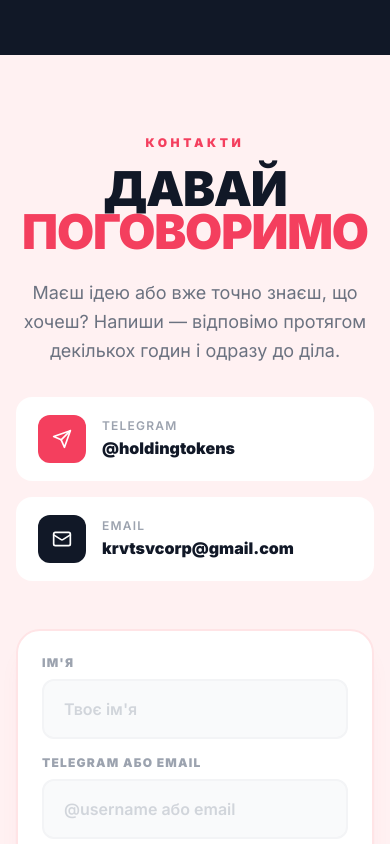
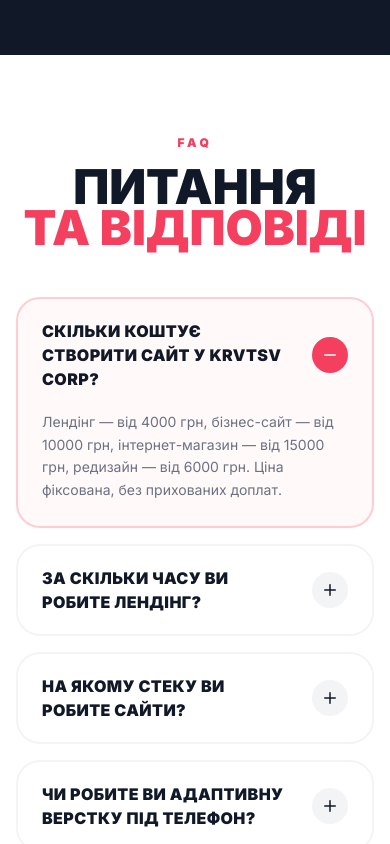
Before and after one commit to porustzi/krvtsv, a React (Vite) app in the folder project/: page / in a window 390 px wide. Shown: the part 7640-8484 px from the top of the page. Built offline with nearby package versions, Linux system fonts and the light colour scheme.

Commit message:
SEO boost: FAQ section + JSON-LD (WebSite/FAQ), hreflang, analytics slots
- New FAQ component with FAQPage rich-snippet JSON-LD (long-tail keywords)
- WebSite + SearchAction JSON-LD, hreflang alternates
- Google Analytics / Search Console verification placeholders
- Add FAQ to nav + footer

```diff
--- a/project/index.html
+++ b/project/index.html
@@ -12,6 +12,8 @@
     <meta name="robots" content="index, follow, max-image-preview:large" />
     <meta name="theme-color" content="#ffffff" />
     <link rel="canonical" href="https://krvtsv.pages.dev/" />
+    <link rel="alternate" hreflang="uk" href="https://krvtsv.pages.dev/" />
+    <link rel="alternate" hreflang="x-default" href="https://krvtsv.pages.dev/" />
 
     <meta name="geo.region" content="UA" />
     <meta name="geo.placename" content="Kyiv" />
@@ -38,6 +40,36 @@
     <link rel="preconnect" href="https://fonts.googleapis.com" />
     <link rel="preconnect" href="https://fonts.gstatic.com" crossorigin />
     <link href="https://fonts.googleapis.com/css2?family=Inter:wght@400;500;600;700;800;900&display=swap" rel="stylesheet" />
+
+    <!-- Google Analytics (replace G-XXXXXXXXXX with your ID) -->
+    <!--
+    <script async src="https://www.googletagmanager.com/gtag/js?id=G-XXXXXXXXXX"></script>
+    <script>
+      window.dataLayer = window.dataLayer || [];
+      function gtag(){dataLayer.push(arguments);}
+      gtag('js', new Date());
+      gtag('config', 'G-XXXXXXXXXX');
+    </script>
+    -->
+
+    <!-- Google Search Console verification (replace content with your code) -->
+    <!-- <meta name="google-site-verification" content="YOUR_VERIFICATION_CODE" /> -->
+
+    <!-- JSON-LD: WebSite + SearchAction -->
+    <script type="application/ld+json">
+    {
+      "@context": "https://schema.org",
+      "@type": "WebSite",
+      "name": "KRVTSV CORP",
+      "url": "https://krvtsv.pages.dev/",
+      "inLanguage": "uk",
+      "potentialAction": {
+        "@type": "SearchAction",
+        "target": "https://krvtsv.pages.dev/#contact",
+        "query-input": "required name=search_term"
+      }
+    }
+    </script>
 
     <!-- JSON-LD: Organization -->
     <script type="application/ld+json">
--- a/project/src/App.tsx
+++ b/project/src/App.tsx
@@ -4,6 +4,7 @@ import Advantages from './components/Advantages';
 import TopProject from './components/TopProject';
 import Prices from './components/Prices';
 import Process from './components/Process';
+import Faq from './components/Faq';
 import Contact from './components/Contact';
 import Footer from './components/Footer';
 
@@ -17,6 +18,7 @@ function App() {
         <TopProject />
         <Prices />
         <Process />
+        <Faq />
         <Contact />
       </main>
       <Footer />
--- /dev/null
+++ b/project/src/components/Faq.tsx
@@ -0,0 +1,97 @@
+import { motion } from 'framer-motion';
+import { Plus, Minus } from 'lucide-react';
+import { useState } from 'react';
+
+const faqs = [
+  {
+    q: 'Скільки коштує створити сайт у KRVTSV CORP?',
+    a: 'Лендінг — від 4000 грн, бізнес-сайт — від 10000 грн, інтернет-магазин — від 15000 грн, редизайн — від 6000 грн. Ціна фіксована, без прихованих доплат.',
+  },
+  {
+    q: 'За скільки часу ви робите лендінг?',
+    a: 'Лендінг запускаємо за 3–5 днів, бізнес-сайт — за 7–14 днів. Дедлайн для нас священний — без затягувань.',
+  },
+  {
+    q: 'На якому стеку ви робите сайти?',
+    a: 'Використовуємо сучасний швидкий стек: React, Vite, Tailwind CSS і Framer Motion. Це дає швидке завантаження та чистий код.',
+  },
+  {
+    q: 'Чи робите ви адаптивну верстку під телефон?',
+    a: 'Так. Кожен сайт ідеально виглядає на всіх екранах — від iPhone до ультраширокого монітора.',
+  },
+  {
+    q: 'Як замовити сайт у веб-студії у Києві?',
+    a: 'Напишіть нам у Telegram @holdingtokens або на пошту krvtsvcorp@gmail.com. Обговорюємо завдання, фіксуємо деталі письмово і одразу до роботи.',
+  },
+  {
+    q: 'Чи допомагаєте ви з SEO та просуванням?',
+    a: 'Так. Базова та повна SEO-оптимізація входить у пакети бізнес-сайту та магазину: метатеги, мікророзмітка, швидкість та індексація.',
+  },
+];
+
+export default function Faq() {
+  const [open, setOpen] = useState<number | null>(0);
+
+  const faqJsonLd = {
+    '@context': 'https://schema.org',
+    '@type': 'FAQPage',
+    mainEntity: faqs.map((f) => ({
+      '@type': 'Question',
+      name: f.q,
+      acceptedAnswer: { '@type': 'Answer', text: f.a },
+    })),
+  };
+
+  return (
+    <section id="faq" className="py-20 md:py-32 bg-white overflow-hidden">
+      <script type="application/ld+json" dangerouslySetInnerHTML={{ __html: JSON.stringify(faqJsonLd) }} />
+      <div className="max-w-4xl mx-auto px-4 sm:px-6">
+        <motion.div
+          initial={{ opacity: 0, y: 40 }}
+          whileInView={{ opacity: 1, y: 0 }}
+          viewport={{ once: true }}
+          transition={{ duration: 0.6 }}
+          className="mb-12 md:mb-16 text-center"
+        >
+          <p className="text-xs sm:text-[10px] font-black uppercase tracking-[0.3em] text-rose-500 mb-4">FAQ</p>
+          <h2 className="text-5xl sm:text-6xl md:text-7xl font-black uppercase leading-[0.85] text-gray-900 break-words">
+            ПИТАННЯ<br />
+            <span className="text-rose-500">ТА ВІДПОВІДІ</span>
+          </h2>
+        </motion.div>
+
+        <div className="space-y-4">
+          {faqs.map((item, i) => {
+            const isOpen = open === i;
+            return (
+              <motion.div
+                key={item.q}
+                initial={{ opacity: 0, y: 20 }}
+                whileInView={{ opacity: 1, y: 0 }}
+                viewport={{ once: true }}
+                transition={{ duration: 0.4, delay: i * 0.05 }}
+                className={`rounded-3xl border-2 transition-colors ${isOpen ? 'border-rose-200 bg-rose-50/40' : 'border-gray-100 bg-white'}`}
+              >
+                <button
+                  onClick={() => setOpen(isOpen ? null : i)}
+                  className="w-full flex items-center justify-between gap-4 text-left px-6 md:px-8 py-5 md:py-6"
+                  aria-expanded={isOpen}
+                >
+                  <span className="font-black uppercase tracking-wide text-gray-900 text-base sm:text-lg break-words">{item.q}</span>
+                  <span className={`flex-shrink-0 w-9 h-9 rounded-full flex items-center justify-center ${isOpen ? 'bg-rose-500 text-white' : 'bg-gray-100 text-gray-900'}`}>
+                    {isOpen ? <Minus size={18} /> : <Plus size={18} />}
+                  </span>
+                </button>
+                {isOpen && (
+                  <p className="px-6 md:px-8 pb-6 md:pb-7 text-gray-500 leading-relaxed text-sm sm:text-base break-words">
+                    {item.a}
+                  </p>
+                )}
+              </motion.div>
+            );
+          })}
+        </div>
+      </div>
+    </section>
+  );
+}
--- a/project/src/components/Footer.tsx
+++ b/project/src/components/Footer.tsx
@@ -20,6 +20,7 @@ export default function Footer() {
               { label: 'Переваги', href: '#advantages' },
               { label: 'Проєкт', href: '#project' },
               { label: 'Ціни', href: '#prices' },
+              { label: 'Питання', href: '#faq' },
               { label: 'Контакти', href: '#contact' },
             ].map((l) => (
               <a
--- a/project/src/components/Header.tsx
+++ b/project/src/components/Header.tsx
@@ -7,6 +7,7 @@ const links = [
   { label: 'Проєкт', href: '#project' },
   { label: 'Ціни', href: '#prices' },
   { label: 'Процес', href: '#process' },
+  { label: 'Питання', href: '#faq' },
   { label: 'Контакти', href: '#contact' },
 ];
 
```
